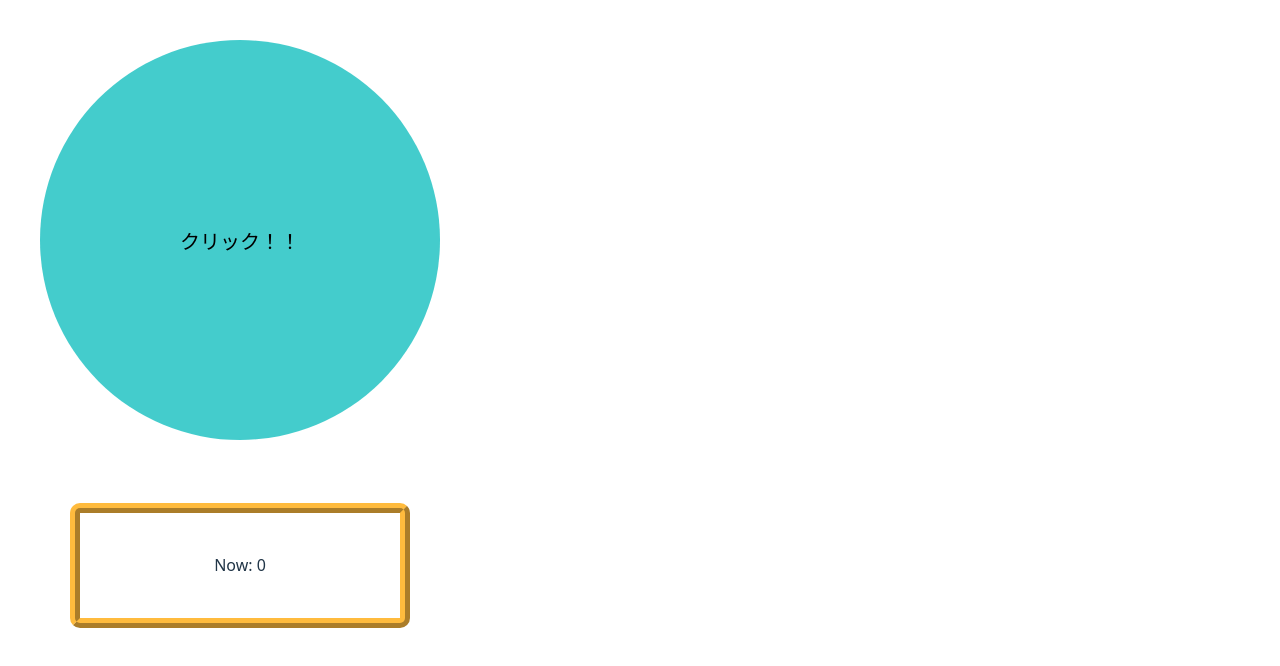
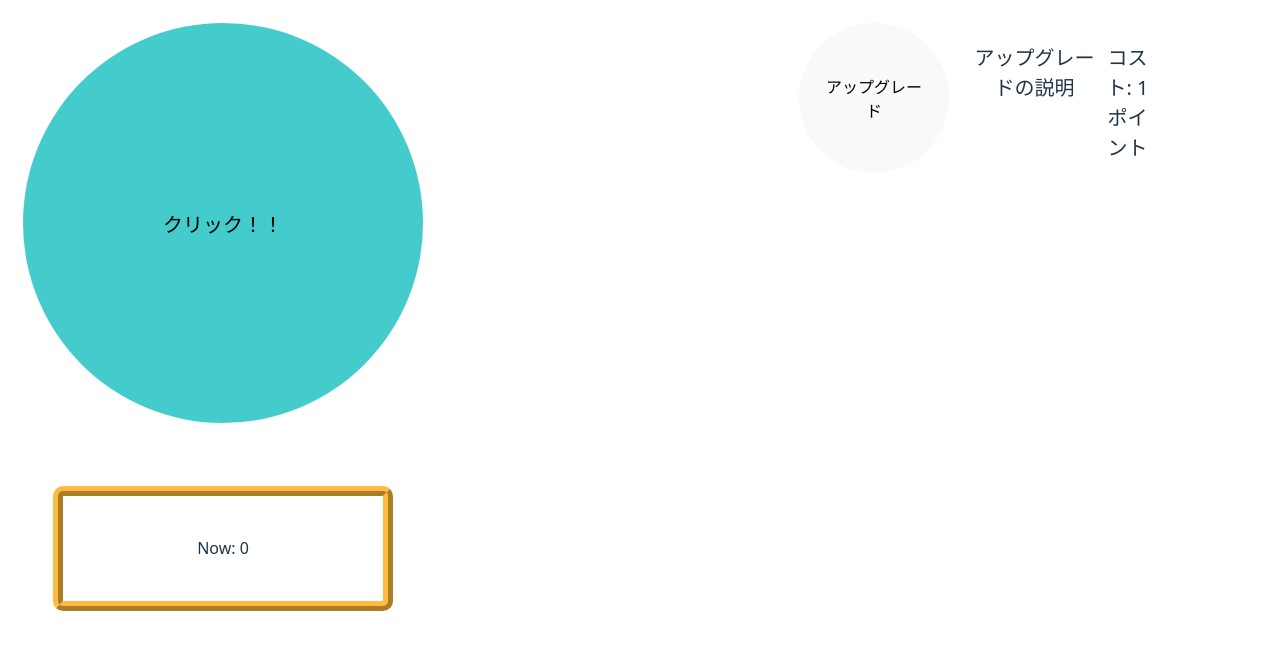
Before and after one commit to YGMS-yukkuri/React_Clickgame, a React (Vite) app: page / in a window 1280 px wide. Shown: the top 666 px of the page. Built offline with nearby package versions, Linux system fonts and the light colour scheme.

Commit message:
Upgradeの分割

```diff
--- a/src/App.css
+++ b/src/App.css
@@ -1,8 +1,10 @@
 main {
-    margin: 10%;
+    width: 90vw;
+    height: 90vh;
+    margin: 2%;
     display: grid;
     grid-template-columns: 400px 1fr 1fr ;
-    grid-template-rows: 150px 150px 150px 150px 150px 1fr;
+    grid-template-rows: 150px 150px 150px 150px 150px 150px;
     justify-items: center;
     align-items: center;
 }
--- a/src/App.jsx
+++ b/src/App.jsx
@@ -2,17 +2,19 @@ import { useState } from 'react'
 import './App.css'
 import Mainbutton from './components/Mainbutton/Mainbutton'
 import Infomation from './components/Infomation/Infomation'
+import Upgrade from './components/Upgrade/Upgrade'
 
 function App() {
   const [count, setCount] = useState(0)
 
   return (
-    <>
-      <main>
+    <main>
+      <>
         <Mainbutton count={count} setCount={setCount} />
         <Infomation count={count} />
-      </main>
-    </>
+        <Upgrade />
+      </>
+    </main>
   )
 }
 
```
